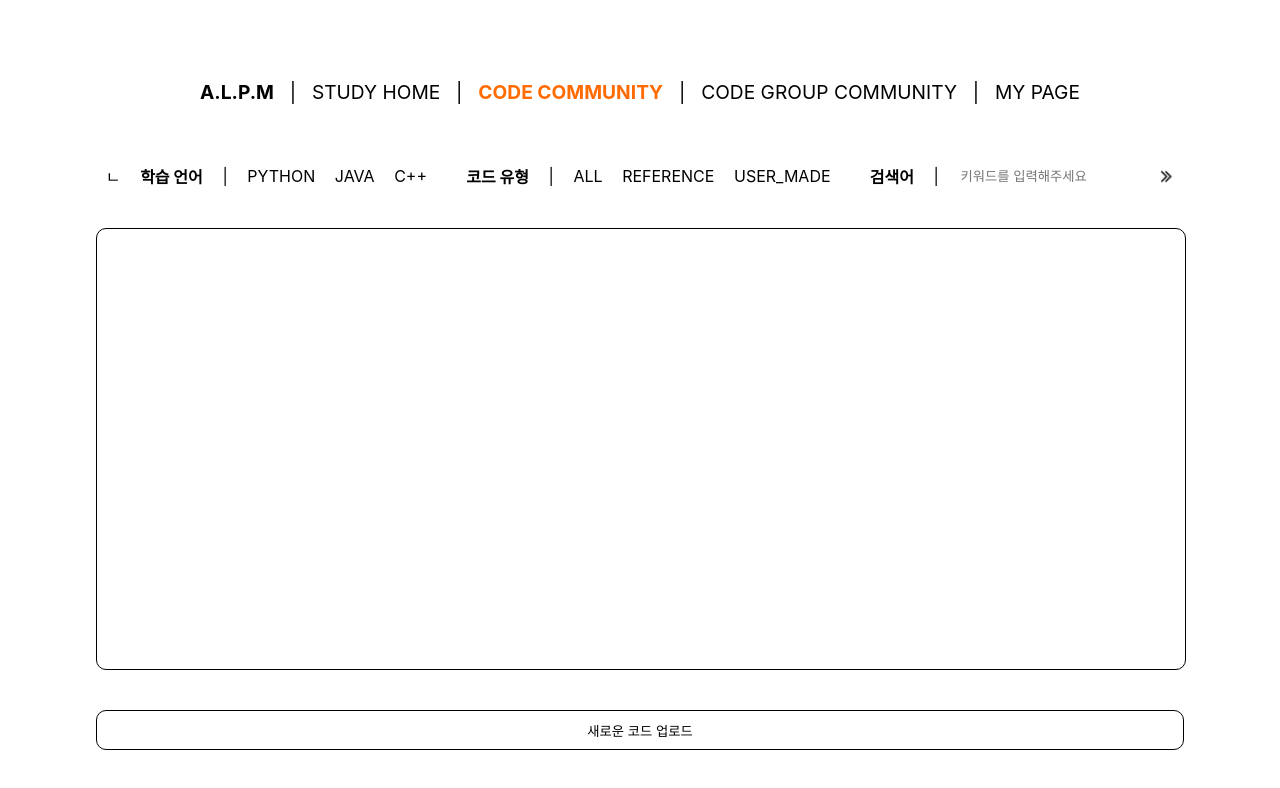
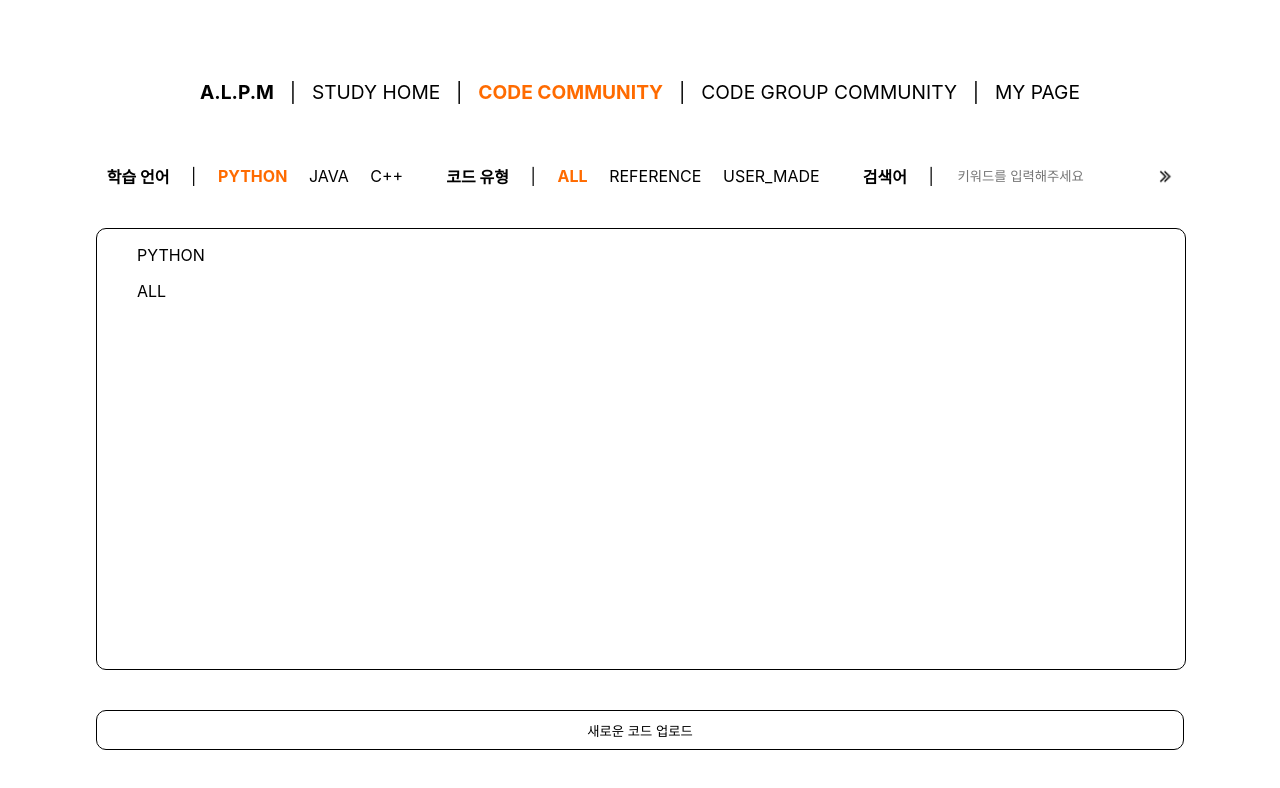
Before and after one commit to AL-PM/ALPM-web, a React (Create React App) app: page /code in a window 1280 px wide. Shown: the top 788 px of the page. Built offline with nearby package versions, Linux system fonts and the light colour scheme.

Commit message:
[MOD] CODE 세부 메뉴바 설정에 따른 CSS 변화 및 검색 키워드 저장 기능 추가

```diff
--- a/src/CodeCommunity/CodeHome/CodeHome.jsx
+++ b/src/CodeCommunity/CodeHome/CodeHome.jsx
@@ -1,36 +1,39 @@
-import React from "react";
+import React, { useState } from "react";
 import "./CodeHome.css";
 import CodeSearchIcon from "./img/SearchIcon.png";
 import MainMenuBar from "../../Etc/MainMenuBar/MainMenuBar.jsx"
 
 
-function CodeHomeSearchBar(props){
+function CodeHomeSearchBar({language, setlanguage, reference, setreference, setkeword}){
+    const [input, setinput] = useState("");
     return(
-        <div id="CodeHomeSearchBar">ㄴ
+        <div id="CodeHomeSearchBar">
             <span id = "CodeSettingKeyword" >학습 언어</span>
             <span>|</span>
-            <span id = "CodeLanguageSetting1" >PYTHON</span>
-            <span id = "CodeLanguageSetting2" >JAVA</span>
-            <span id = "CodeLanguageSettissng3" >C++</span>
+            <span onClick={()=> setlanguage("PYTHON")} style={{fontWeight:language==="PYTHON" ? "bold" : "normal", color:language==="PYTHON" ? "#FF6B00" : "black"}} >PYTHON </span>
+            <span onClick={()=> setlanguage("JAVA")} style={{fontWeight:language==="JAVA" ? "bold" : "normal", color:language==="JAVA" ? "#FF6B00" : "black"}} >JAVA</span>
+            <span onClick={()=> setlanguage("C++")} style={{fontWeight:language==="C++" ? "bold" : "normal", color:language==="C++" ? "#FF6B00" : "black"}} >C++</span>
             <span></span>
             <span id = "CodeSettingKeyword" >코드 유형</span>
             <span>|</span>
-            <span id = "CodeType1" >ALL</span>
-            <span id = "CodeType2" >REFERENCE</span>
-            <span id = "CodeType3" >USER_MADE</span>
+            <span id = "CodeType1" onClick={()=> setreference("ALL")} style={{fontWeight:reference==="ALL" ? "bold" : "normal", color:reference==="ALL" ? "#FF6B00" : "black"}} >ALL</span>
+            <span id = "CodeType2" onClick={()=> setreference("REFERENCE")} style={{fontWeight:reference==="REFERENCE" ? "bold" : "normal", color:reference==="REFERENCE" ? "#FF6B00" : "black"}} >REFERENCE</span>
+            <span id = "CodeType3" onClick={()=> setreference("USER_MADE")} style={{fontWeight:reference==="USER_MADE" ? "bold" : "normal", color:reference==="USER_MADE" ? "#FF6B00" : "black"}} >USER_MADE</span>
             <span></span>
             <span id = "CodeSettingKeyword" >검색어</span>
             <span>|</span>
-            <input id = "CodeHomeSearchInput" type="text" name="CodeHomeSearchKeyword" placeholder="키워드를 입력해주세요"></input>
-            <img id = "CodeHomeSearchButton" src={CodeSearchIcon} alt="CodeSearchIcon"></img>
+            <input id = "CodeHomeSearchInput" value={input} onChange={(event)=>setinput(event.target.value)} type="text" name="CodeHomeSearchKeyword" placeholder="키워드를 입력해주세요"></input>
+            <img id = "CodeHomeSearchButton" onClick={()=>setkeword(input)} src={CodeSearchIcon} alt="CodeSearchIcon"></img>
         </div>
     )
 }
 
-function CodeHomebody(){
-
+function CodeHomebody({language, reference, searchkeyword}){
     return(
         <div id="CodeHomeBody">
+            <ol>{language}</ol>
+            <ol>{reference}</ol>
+            <ol>{searchkeyword}</ol>
         </div>
     )
 }
@@ -43,12 +46,14 @@ function CodeHomeUploadButton(){
 
 
 function CodeCommunity(){
-
+    const [language, setlanguage] = useState("PYTHON");
+    const [reference, setreference] = useState("ALL");
+    const [searchkeyword, setkeword] = useState("");
     return(
         <div id = "Codehome">
             <MainMenuBar page={"Code"} />
-            <CodeHomeSearchBar />
-            <CodeHomebody />
+            <CodeHomeSearchBar language = {language} setlanguage={setlanguage} reference= {reference} setreference = {setreference} setkeword={setkeword}/>
+            <CodeHomebody language = {language} reference = {reference} searchkeyword={searchkeyword}/>
             <CodeHomeUploadButton />
         </div>
 
```
